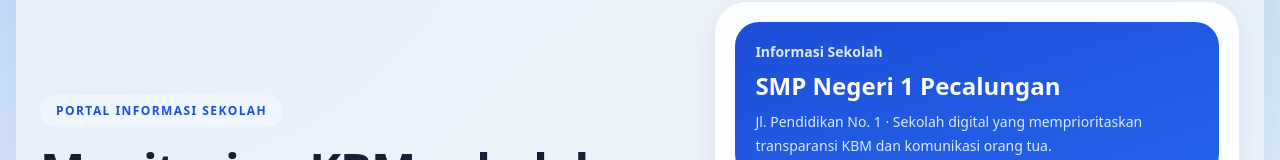
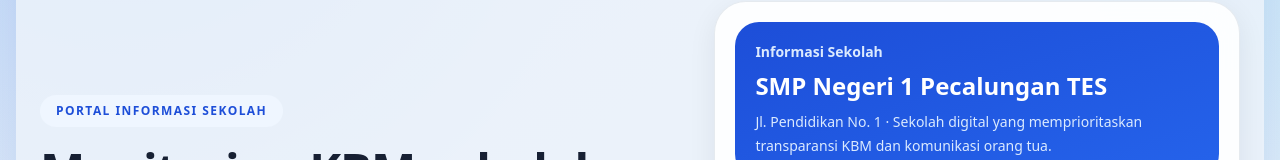
Before and after one commit to herhadi/EduFLow, a Next.js app in the folder apps/frontend/: page / in a window 1280 px wide. Shown: the part 129-289 px from the top of the page. Built offline with nearby package versions, Linux system fonts and the light colour scheme; no server answers.

Commit message:
deploy.sh v1.0

```diff
--- a/apps/frontend/app/page.tsx
+++ b/apps/frontend/app/page.tsx
@@ -105,7 +105,7 @@
               <p className="text-sm font-semibold text-blue-100">
                 Informasi Sekolah
               </p>
-              <h2 className="mt-2 text-2xl font-black">SMP Negeri 1 Pecalungan</h2>
+              <h2 className="mt-2 text-2xl font-black">SMP Negeri 1 Pecalungan TES</h2>
               <p className="mt-2 text-sm leading-6 text-blue-100">
                 Jl. Pendidikan No. 1 · Sekolah digital yang memprioritaskan
                 transparansi KBM dan komunikasi orang tua.
```
Also changed, not shown: 4 other files (tests, documents, lock files or other folders).
